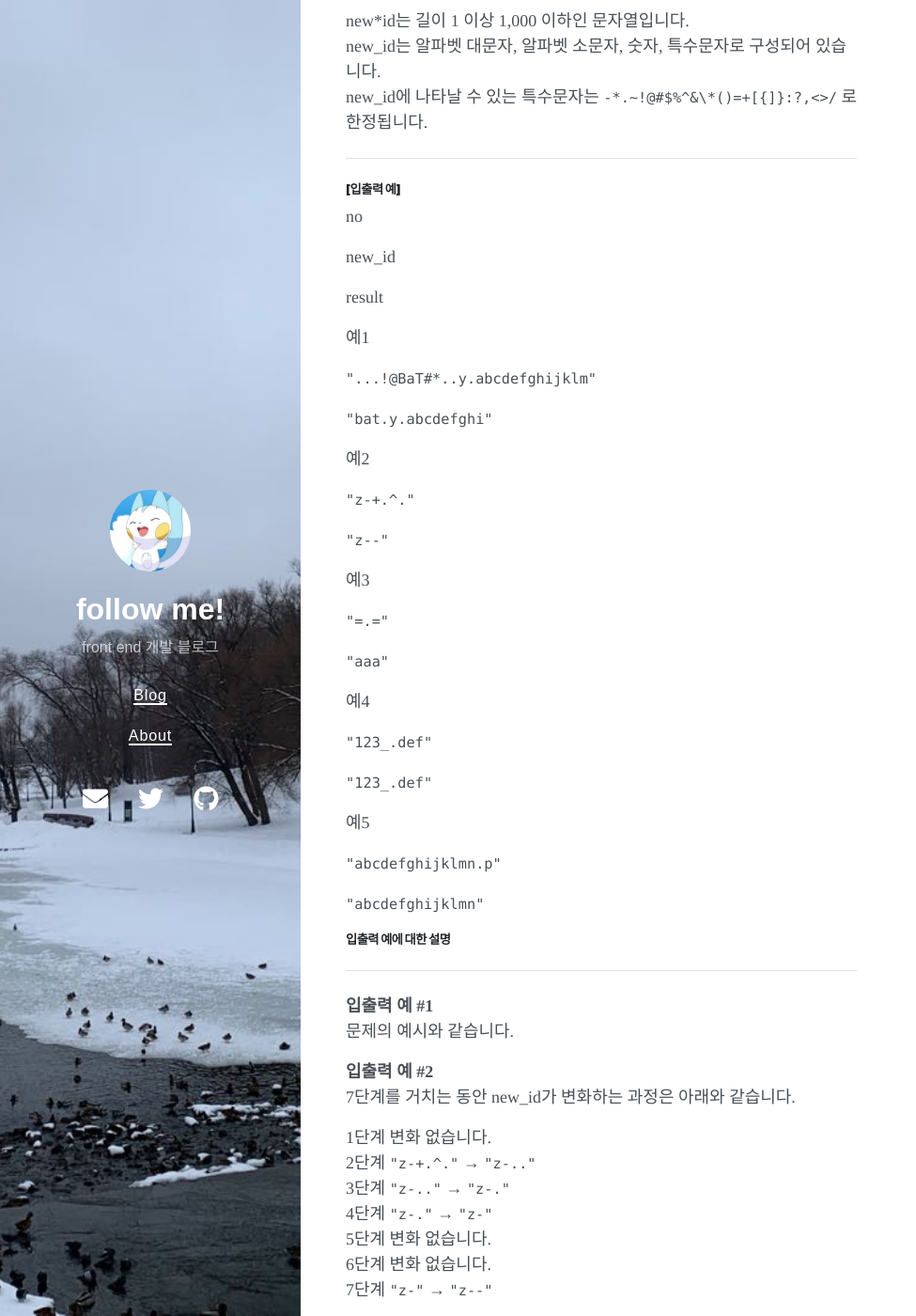
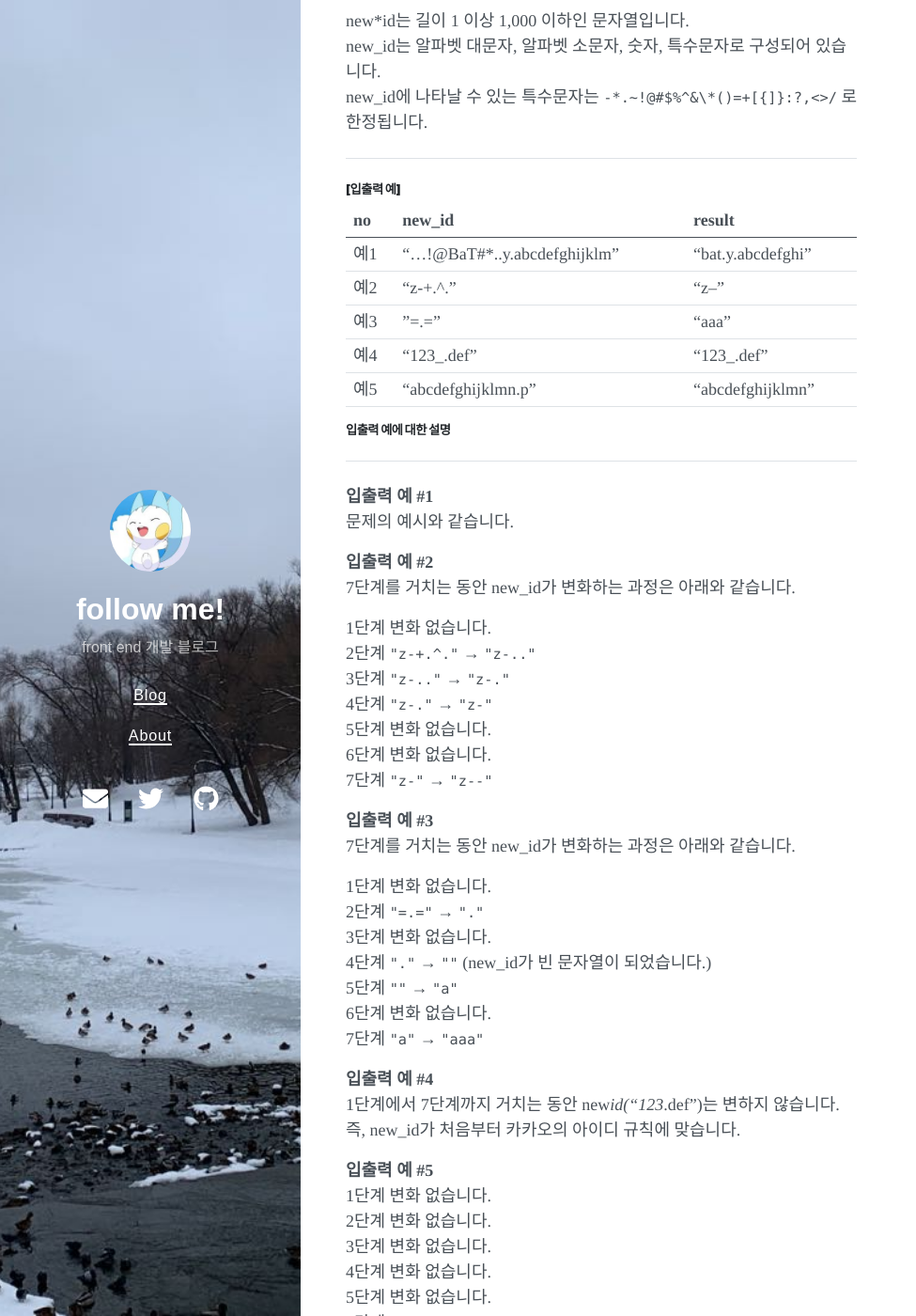
Before and after one commit to micmacbox/micmacbox.github.io, a Jekyll site: the page built from algorithm/_posts/2022-04-08-kakao_recommed_id.md, in a window 1280 px wide and 1400 px high, scrolled down 1906 px. Shown: the whole window at 94% size, without its empty margins (0-975 px from the left). Built offline with Jekyll 4.4.1, drawn with Linux system fonts in a browser that asks for light colours; nearby versions of some CDN libraries.

Commit message:
fix: 알고리즘 포스트 테이블 수정

```diff
--- a/algorithm/_posts/2022-04-08-kakao_recommed_id.md
+++ b/algorithm/_posts/2022-04-08-kakao_recommed_id.md
@@ -76,41 +76,13 @@ new_id에 나타날 수 있는 특수문자는 `-*.~!@#$%^&\*()=+[{]}:?,<>/` 로
 
 ##### **[입출력 예]**
 
-no
-
-new_id
-
-result
-
-예1
-
-`"...!@BaT#*..y.abcdefghijklm"`
-
-`"bat.y.abcdefghi"`
-
-예2
-
-`"z-+.^."`
-
-`"z--"`
-
-예3
-
-`"=.="`
-
-`"aaa"`
-
-예4
-
-`"123_.def"`
-
-`"123_.def"`
-
-예5
-
-`"abcdefghijklmn.p"`
-
-`"abcdefghijklmn"`
+| no  | new_id                         | result            |
+| --- | ------------------------------ | ----------------- |
+| 예1 | "...!@BaT#\*..y.abcdefghijklm" | "bat.y.abcdefghi" |
+| 예2 | "z-+.^."                       | "z--"             |
+| 예3 | "=.="                          | "aaa"             |
+| 예4 | "123\_.def"                    | "123\_.def"       |
+| 예5 | "abcdefghijklmn.p"             | "abcdefghijklmn"  |
 
 ##### **입출력 예에 대한 설명**
 
```
